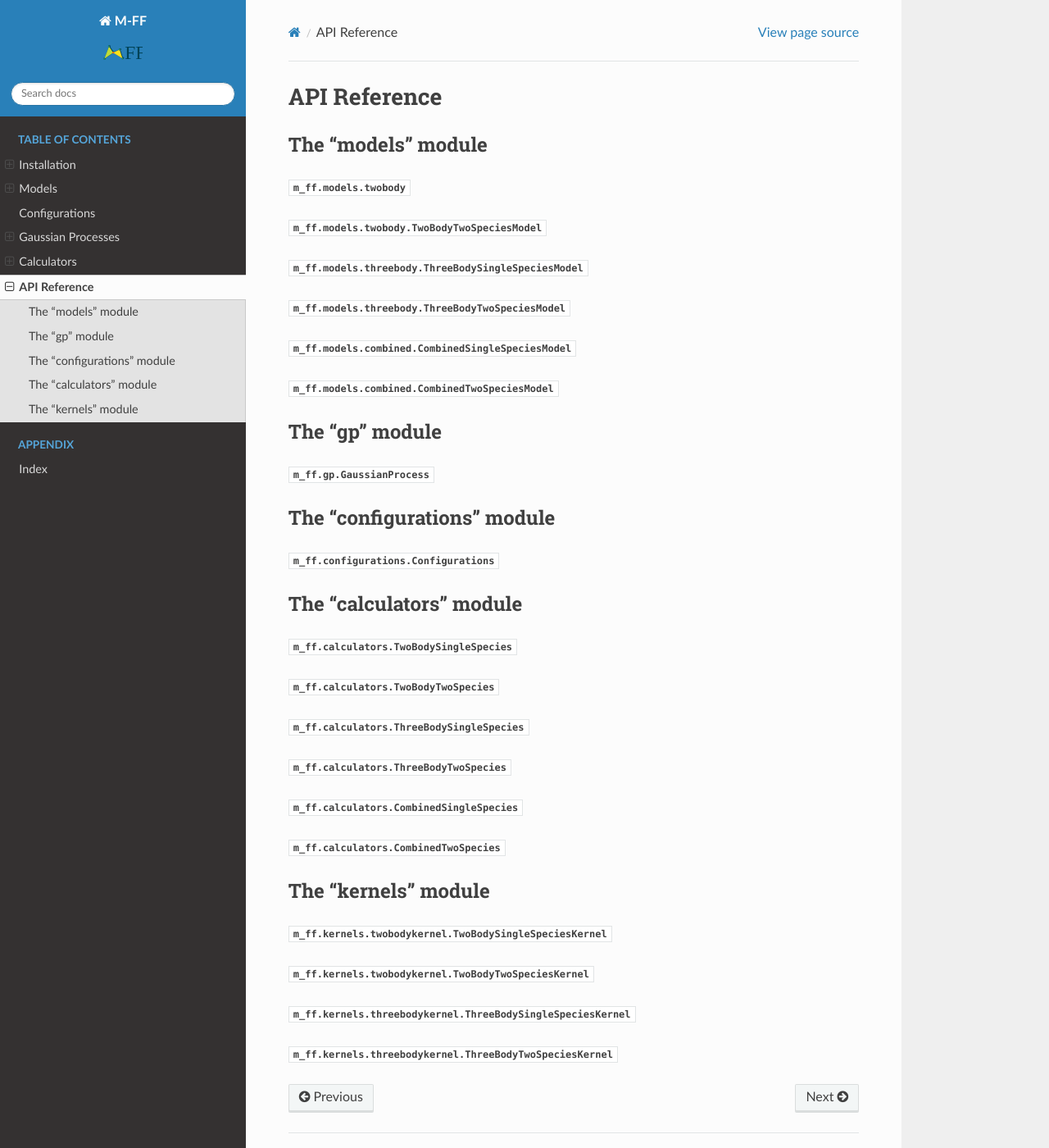
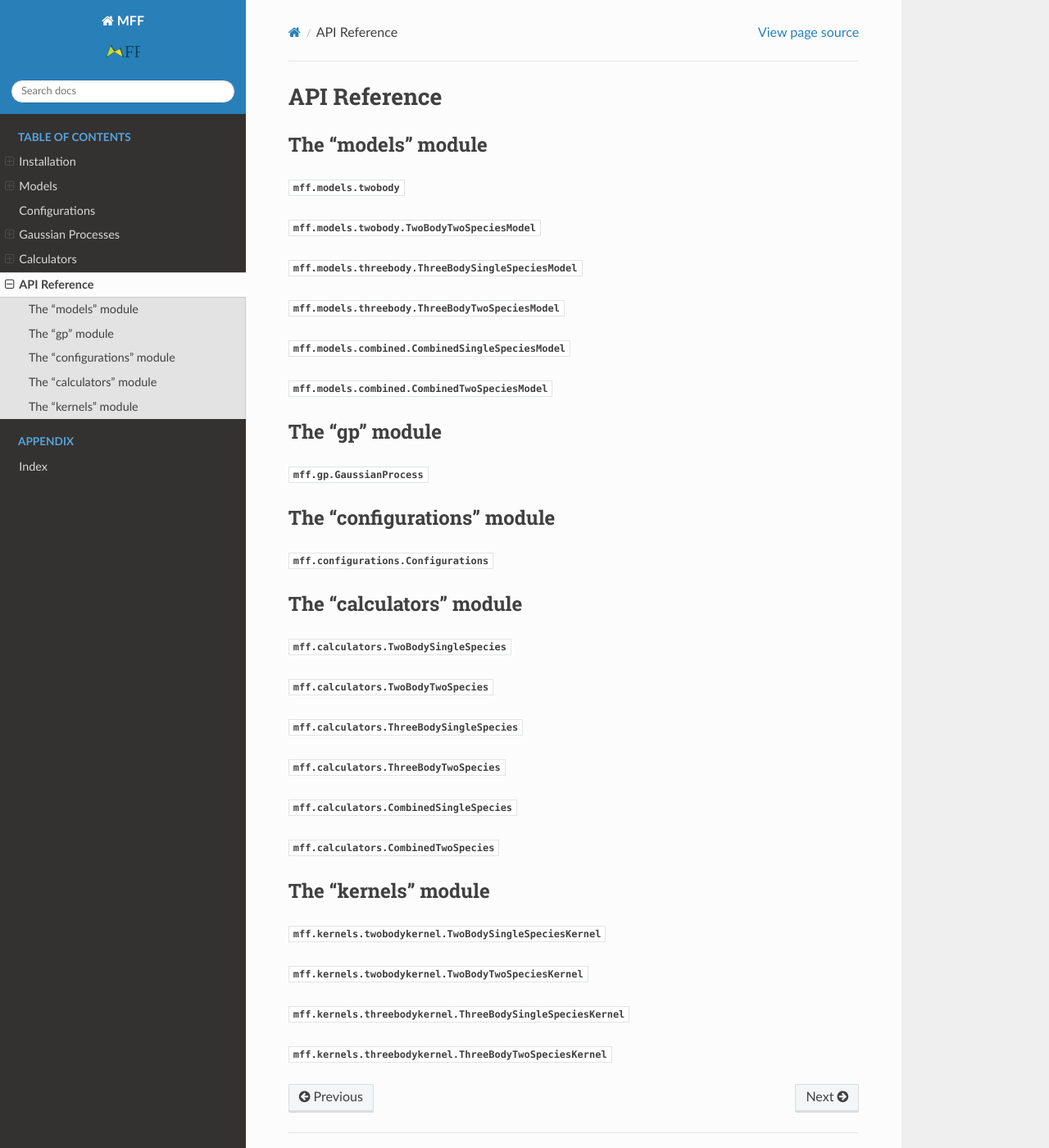
Before and after one commit to kcl-tscm/mff, a Sphinx documentation site: the page built from docs/api.rst, in a window 1280 px wide and 1400 px high. Shown: the whole window at 82% size. Built offline with Sphinx 7.4.7 and the Read the Docs theme 2.0.0, drawn with Linux system fonts in a browser that asks for light colours.

Commit message:
Updated mff name in rst files

```diff
--- a/docs/api.rst
+++ b/docs/api.rst
@@ -3,52 +3,52 @@
 
 The "models" module
 -------------------
-:mod:`m_ff.models.twobody`
+:mod:`mff.models.twobody`
 
-:class:`m_ff.models.twobody.TwoBodyTwoSpeciesModel`
+:class:`mff.models.twobody.TwoBodyTwoSpeciesModel`
 
-:class:`m_ff.models.threebody.ThreeBodySingleSpeciesModel`
+:class:`mff.models.threebody.ThreeBodySingleSpeciesModel`
 
-:class:`m_ff.models.threebody.ThreeBodyTwoSpeciesModel`
+:class:`mff.models.threebody.ThreeBodyTwoSpeciesModel`
 
-:class:`m_ff.models.combined.CombinedSingleSpeciesModel`
+:class:`mff.models.combined.CombinedSingleSpeciesModel`
 
-:class:`m_ff.models.combined.CombinedTwoSpeciesModel`
+:class:`mff.models.combined.CombinedTwoSpeciesModel`
 
 
 The "gp" module
 ---------------
 
-:class:`m_ff.gp.GaussianProcess`
+:class:`mff.gp.GaussianProcess`
 
 The "configurations" module
 ---------------------------
 
-:class:`m_ff.configurations.Configurations`
+:class:`mff.configurations.Configurations`
 
 
 The "calculators" module
 ------------------------
 
-:class:`m_ff.calculators.TwoBodySingleSpecies`
+:class:`mff.calculators.TwoBodySingleSpecies`
 
-:class:`m_ff.calculators.TwoBodyTwoSpecies`
+:class:`mff.calculators.TwoBodyTwoSpecies`
 
-:class:`m_ff.calculators.ThreeBodySingleSpecies`
+:class:`mff.calculators.ThreeBodySingleSpecies`
 
-:class:`m_ff.calculators.ThreeBodyTwoSpecies`
+:class:`mff.calculators.ThreeBodyTwoSpecies`
 
-:class:`m_ff.calculators.CombinedSingleSpecies`
+:class:`mff.calculators.CombinedSingleSpecies`
 
-:class:`m_ff.calculators.CombinedTwoSpecies`
+:class:`mff.calculators.CombinedTwoSpecies`
 
 The "kernels" module
 --------------------
 
-:class:`m_ff.kernels.twobodykernel.TwoBodySingleSpeciesKernel`
+:class:`mff.kernels.twobodykernel.TwoBodySingleSpeciesKernel`
 
-:class:`m_ff.kernels.twobodykernel.TwoBodyTwoSpeciesKernel`
+:class:`mff.kernels.twobodykernel.TwoBodyTwoSpeciesKernel`
 
-:class:`m_ff.kernels.threebodykernel.ThreeBodySingleSpeciesKernel`
+:class:`mff.kernels.threebodykernel.ThreeBodySingleSpeciesKernel`
 
-:class:`m_ff.kernels.threebodykernel.ThreeBodyTwoSpeciesKernel`
+:class:`mff.kernels.threebodykernel.ThreeBodyTwoSpeciesKernel`
--- a/docs/calculators.rst
+++ b/docs/calculators.rst
@@ -2,7 +2,7 @@
 ===========
 
 A mapped potential is a tabulated 2- or 3-body interatomic potential created from a Gaussian process using a 2- or 3-body kernel.
-To use a mapped potential created with this python package within the ASE environment, it is necessary to setup a calculator using the ``m_ff.calculators`` class.
+To use a mapped potential created with this python package within the ASE environment, it is necessary to setup a calculator using the ``mff.calculators`` class.
 
 Theory/Introduction
 -------------------
@@ -21,6 +21,6 @@
 ...
 
 
-.. automodule:: m_ff.calculators
+.. automodule:: mff.calculators
    :noindex:
    :members:
--- a/docs/conf.py
+++ b/docs/conf.py
@@ -19,7 +19,7 @@
 
 # -- Project information -----------------------------------------------------
 
-project = 'M-FF'
+project = 'MFF'
 copyright = '2018, Claudio Zeni, Aldo Glielmo, Adam Fekete, Alessandro De Vita'
 author = 'Claudio Zeni, Aldo Glielmo, Adam Fekete, Alessandro De Vita'
 
@@ -151,7 +151,7 @@
 # -- Options for HTMLHelp output ---------------------------------------------
 
 # Output file base name for HTML help builder.
-htmlhelp_basename = 'M-FF'
+htmlhelp_basename = 'MFF'
 
 
 # -- Options for LaTeX output ------------------------------------------------
@@ -178,7 +178,7 @@
 # (source start file, target name, title,
 #  author, documentclass [howto, manual, or own class]).
 latex_documents = [
-    (master_doc, 'm-ff.tex', 'm-ff Documentation',
+    (master_doc, 'mff.tex', 'mff Documentation',
      'Aldo, Claudio, Adam', 'manual'),
 ]
 
@@ -188,7 +188,7 @@
 # One entry per manual page. List of tuples
 # (source start file, name, description, authors, manual section).
 man_pages = [
-    (master_doc, 'm-ff', 'm-ff Documentation',
+    (master_doc, 'mff', 'mff Documentation',
      [author], 1)
 ]
 
@@ -199,8 +199,8 @@
 # (source start file, target name, title, author,
 #  dir menu entry, description, category)
 texinfo_documents = [
-    (master_doc, 'm-ff', 'm-ff Documentation',
-     author, 'm-ff', 'One line description of project.',
+    (master_doc, 'mff', 'mff Documentation',
+     author, 'mff', 'One line description of project.',
      'Miscellaneous'),
 ]
 
--- a/docs/confs.rst
+++ b/docs/confs.rst
@@ -1,16 +1,16 @@
 Configurations
 ==============
 
-The M-FF package uses training and testing data extracted from .xyz files. The ``m_ff.configurations`` module contains the function ``carve_confs`` which is used to save .npy files containing local atomic environments, the forces acting on the central atoms of these local atomic environments and, if present, the energy associated with the snapshot the local environment has been extracted from.
+The MFF package uses training and testing data extracted from .xyz files. The ``mff.configurations`` module contains the function ``carve_confs`` which is used to save .npy files containing local atomic environments, the forces acting on the central atoms of these local atomic environments and, if present, the energy associated with the snapshot the local environment has been extracted from.
 To extract local atomic environments, forces, energies and a list of all the elements contained in an ase ``atoms`` object::
 
     from ase.io import read
-    from m_ff.configurations import carve_confs
+    from mff.configurations import carve_confs
     traj = read(filename, format='extxyz')
     elements, confs, forces, energies = carve_confs(traj, r_cut, n_data)
 
 where ``r_cut`` specifies the cutoff radius that will be applied to extract local atomic environments containing all atomis within r_cut from the central one, and n_data specifies the total number of local atomic environments to extract.
 
 
-.. automodule:: m_ff.configurations
+.. automodule:: mff.configurations
    :members:
--- a/docs/gp.rst
+++ b/docs/gp.rst
@@ -1,14 +1,14 @@
 Gaussian Processes
 ==================
 
-.. automodule:: m_ff.gp
+.. automodule:: mff.gp
    :members:
 
 The "kernels" module
 --------------------
 
-.. automodule:: m_ff.kernels.twobodykernel
+.. automodule:: mff.kernels.twobodykernel
    :members:
 
-.. automodule:: m_ff.kernels.threebodykernel
+.. automodule:: mff.kernels.threebodykernel
    :members:
```
Also changed, not shown: docs/models.rst (+7 -7 lines), docs/_static/m_ff_logo.png (deleted).
